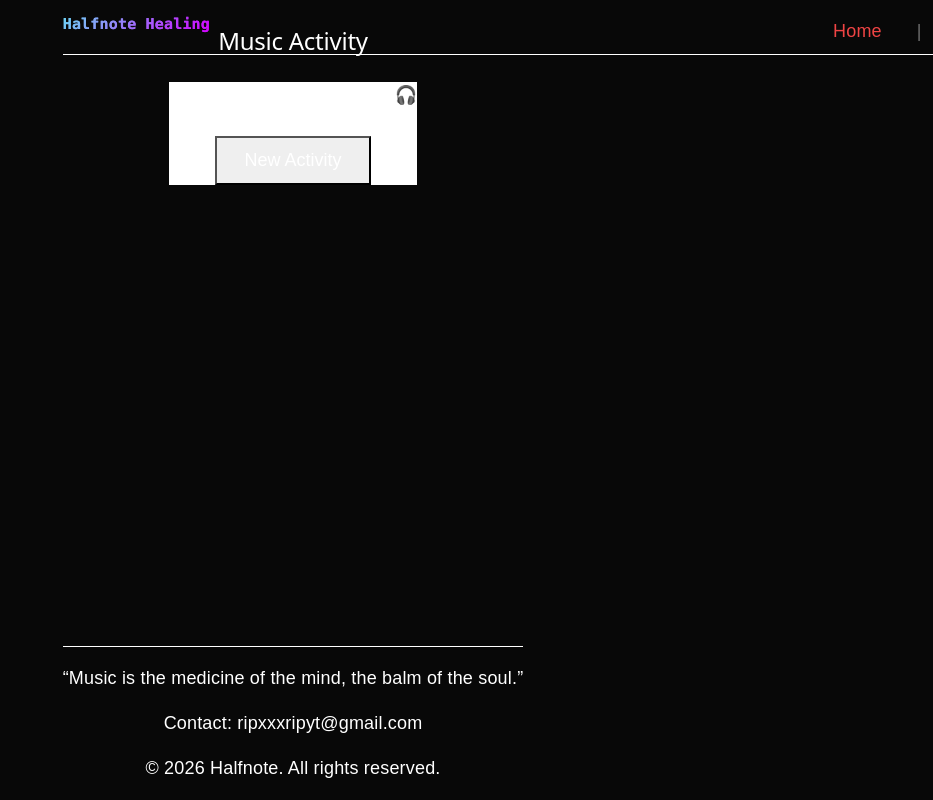
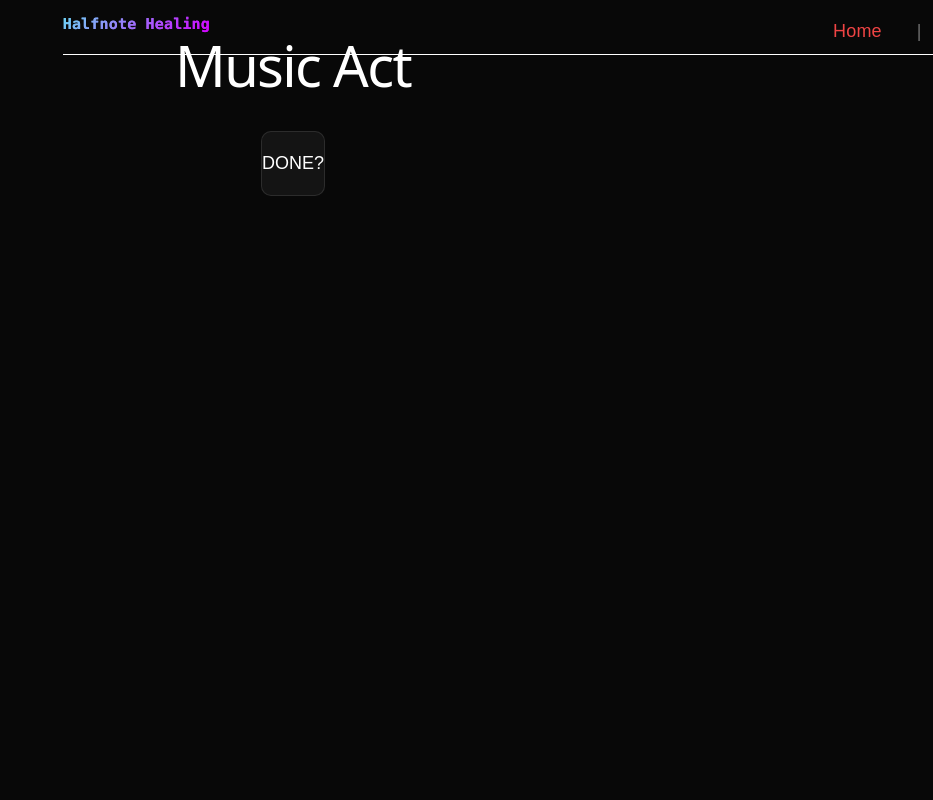
Before and after one commit to mahvelous-17/Halfnote, a React (Vite) app in the folder HalfnoteHealing/: page /Halfnote/music-act in a window 1280 px wide. Shown: the top 800 px of the page, without its empty margins (347-1280 px from the left). Built offline with nearby package versions, Linux system fonts and the light colour scheme.

Commit message:
asfsafasfsaf

```diff
--- a/HalfnoteHealing/src/pages/MoodHis.jsx
+++ b/HalfnoteHealing/src/pages/MoodHis.jsx
@@ -1,29 +1,9 @@
-import React from "react";
-
 function MoodHis() {
-  const moodHistory = [
-    { id: 1, mood: "Happy 😊", date: "April 1", note: "Good day at school" },
-    { id: 2, mood: "Stressed 😓", date: "March 31", note: "Too much homework" },
-    { id: 3, mood: "Relaxed 😌", date: "March 30", note: "Listened to music" },
-    { id: 4, mood: "Excited 🤩", date: "March 29", note: "Hung out with friends" },
-  ];
 
   return (
-    <div className="p-4">
-      <h2 className="text-2xl font-bold mb-4">Mood History</h2>
+    <div className="w-full max-w-4xl mx-auto text-white flex flex-col items-center pt-24 px-6 min-h-screen">
+      <h1 className="text-4xl font-bold text-white mb-12 tracking-tight">Mood History</h1>
 
-      <div className="grid gap-4">
-        {moodHistory.map((entry) => (
-          <div
-            key={entry.id}
-            className="bg-white shadow-md rounded-2xl p-4 border"
-          >
-            <h3 className="text-lg font-semibold">{entry.mood}</h3>
-            <p className="text-gray-500">{entry.date}</p>
-            <p className="mt-2">{entry.note}</p>
-          </div>
-        ))}
-      </div>
     </div>
   );
 }
--- a/HalfnoteHealing/src/pages/MusicAct.jsx
+++ b/HalfnoteHealing/src/pages/MusicAct.jsx
@@ -1,36 +1,31 @@
-import React, { useState } from "react";
+import { useState } from "react";
+import { useNavigate } from "react-router-dom";
+import PrimaryButton from "../components/PrimaryButton";
+import Loadingbar from "../components/Loadingbar";
 
 function MusicAct() {
-  // Array of activities
-  const activities = [
-    "Listen to your favorite song 🎧",
-    "Go for a short walk 🚶",
-    "Write down how you feel ✍️",
-    "Take 5 deep breaths 🧘",
-    "Watch a relaxing video 🌊",
-    "Stretch for 5 minutes 🤸",
-  ];
+  const [isSubmitted, setIsSubmitted] = useState(false);
+  const navigate = useNavigate();
 
-  const [currentTask, setCurrentTask] = useState(activities[0]);
-
-  const getRandomTask = () => {
-    const randomIndex = Math.floor(Math.random() * activities.length);
-    setCurrentTask(activities[randomIndex]);
+  const handleDone = () => {
+    setIsSubmitted(true);
+    setTimeout(() => {
+      navigate("/Reflect");
+    }, 1500);
   };
 
   return (
-    <div className="p-4">
-      <h2 className="text-2xl font-bold mb-4">Music Activity</h2>
+    <div className="w-full max-w-4xl mx-auto text-white flex flex-col items-center pt-24 px-6 min-h-screen">
+      <h1 className="text-4xl font-bold text-white mb-12 tracking-tight">Music Act</h1>
 
-      <div className="bg-white shadow-md rounded-2xl p-6 text-center">
-        <p className="text-lg mb-4">{currentTask}</p>
-
-        <button
-          onClick={getRandomTask}
-          className="bg-blue-500 text-white px-4 py-2 rounded-xl hover:bg-blue-600"
-        >
-          New Activity
-        </button>
+      <div className="mt-20 w-full max-w-md h-24 flex items-center justify-center">
+        {!isSubmitted ? (
+          <PrimaryButton onClick={handleDone}>
+            Done?
+          </PrimaryButton>
+        ) : (
+          <Loadingbar message="Amazing Job!" />
+        )}
       </div>
     </div>
   );
```
